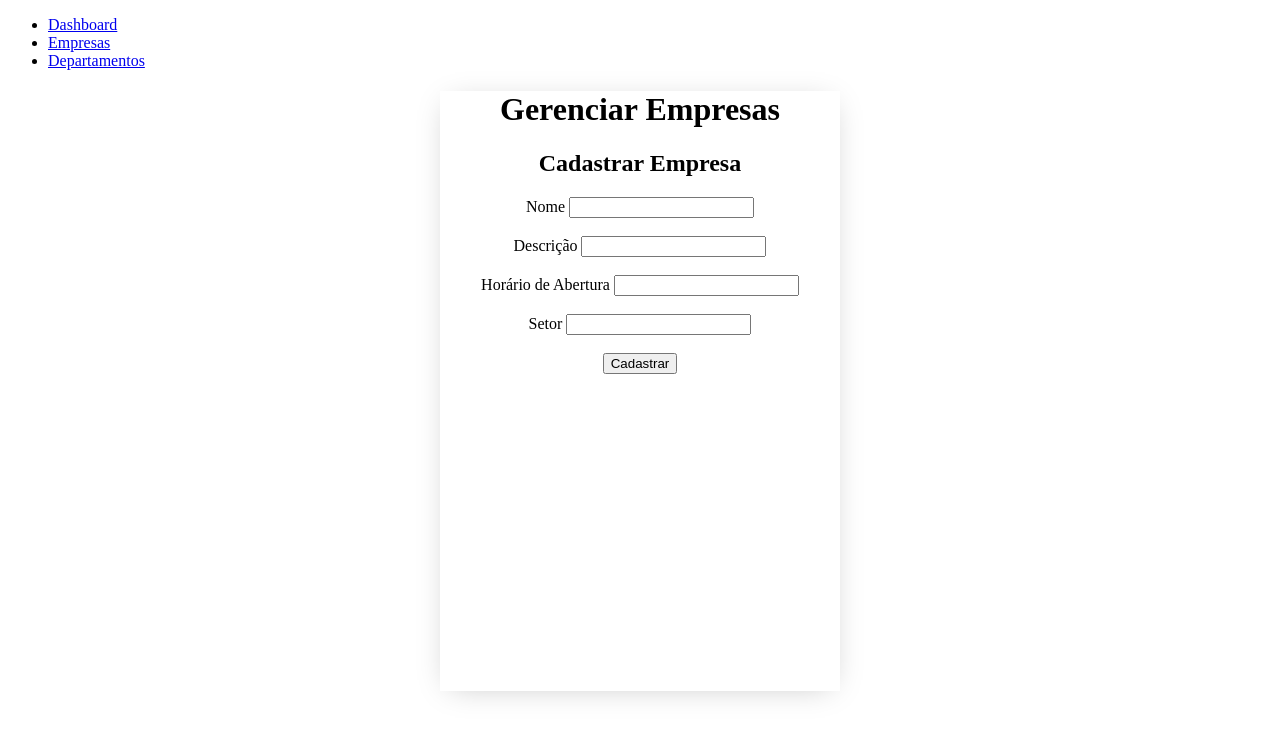
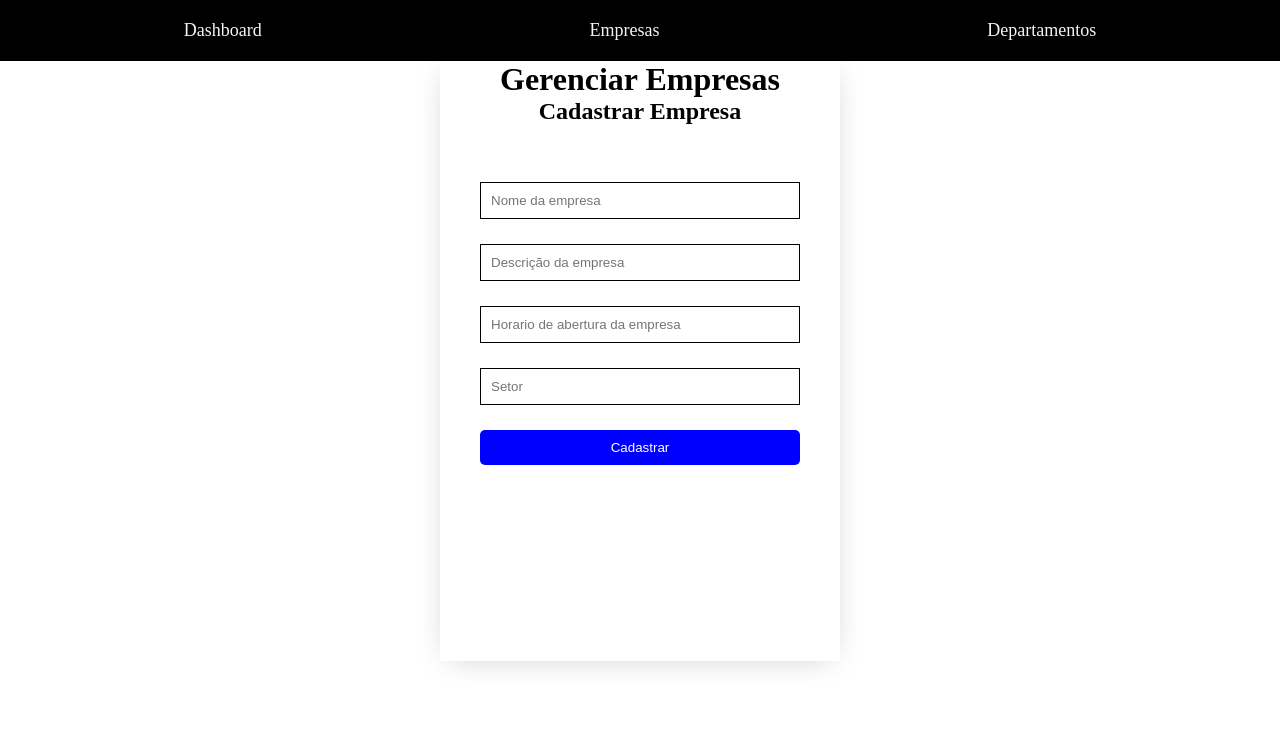
Before and after one commit to pedromaf/pure-javascript-api, a plain HTML site: page src/pages/empresas-criarEmpresa.html in a window 1280 px wide. Drawn offline with Linux system fonts and the light colour scheme.

Commit message:
css empresas e login prontas

```diff
--- a/src/pages/empresas-criarEmpresa.html
+++ b/src/pages/empresas-criarEmpresa.html
@@ -1,13 +1,17 @@
 <!DOCTYPE html>
 <html lang="en">
+
 <head>
     <meta charset="UTF-8">
     <meta http-equiv="X-UA-Compatible" content="IE=edge">
     <meta name="viewport" content="width=device-width, initial-scale=1.0">
+    <link rel="stylesheet" href="../styles/reset.css">
+    <link rel="stylesheet" href="../styles/header.css">
     <link rel="stylesheet" href="../styles/empresas.css">
     <script src="../scripts/models/empresas.js" type="module" defer></script>
     <title>Cadastrar Empresa</title>
 </head>
+
 <body>
     <header>
         <nav>
@@ -24,21 +28,22 @@
 
         <h2>Cadastrar Empresa</h2>
 
-            <form>
+        <form id="cadastrar--form">
             <div id="errorMsgList" class="fieldsErrors">
             </div>
 
-                <label for="cadastroEmpresaNome">Nome</label>
-                <input type="text" id="cadastroEmpresaNome" name="cadastroEmpresaNome"><br><br>
 
-                <label for="cadastroEmpresaDescricao">Descrição</label>
-                <input type="text" id="cadastroEmpresaDescricao" name="cadastroEmail"><br><br>
+            <input type="text" placeholder="Nome da empresa" id="cadastroEmpresaNome" name="cadastroEmpresaNome">
 
-                <label for="cadastroEmpresaHoraAbertura">Horário de Abertura</label>
-                <input type="text" id="cadastroEmpresaHoraAbertura" name="cadastroEmpresaHoraAbertura"><br><br>
 
-                <label for="cadastroEmpresaSetor">Setor</label>
-                <input type="text" id="cadastroEmpresaSetor" name="cadastroEmpresaSetor"><br><br>
+            <input type="text" id="cadastroEmpresaDescricao" placeholder="Descrição da empresa" name="cadastroEmail">
+
+
+            <input type="text" id="cadastroEmpresaHoraAbertura" placeholder="Horario de abertura da empresa"
+                name="cadastroEmpresaHoraAbertura">
+
+
+            <input type="text" id="cadastroEmpresaSetor" placeholder="Setor" name="cadastroEmpresaSetor">
 
             <button id="cadastroButton" type="button">Cadastrar</button>
         </form>
@@ -48,4 +53,5 @@
 
     </footer>
 </body>
+
 </html>
--- a/src/styles/empresas.css
+++ b/src/styles/empresas.css
@@ -9,9 +9,12 @@
     margin: 0 auto;
     height: 600px;
     text-align: center;
-
+    overflow-y: auto;
 }
 
+#pageContent::-webkit-scrollbar {
+    width: 10px;
+}
 
 .listaEmpresa {
 
@@ -29,3 +32,58 @@
     margin-top: 8rem;
 
 }
+
+#cadastrar--form {
+    display: flex;
+    flex-direction: column;
+    margin-top: 2rem;
+    row-gap: 25px;
+}
+
+#cadastrar--form input {
+    border: 1px solid;
+    padding: 10px;
+    width: 80%;
+    margin: 0 auto;
+}
+
+#cadastrar--form button {
+    margin: 0 auto;
+    padding: 10px;
+    background-color: blue;
+    border-radius: 5px;
+    width: 80%;
+    color: #ffffff;
+}
+
+.cadastroEmpresa {
+    display: flex;
+    flex-direction: column;
+    margin-top: 2rem;
+    row-gap: 10px;
+
+}
+
+#listaEmpresas {
+    display: flex;
+    flex-direction: column;
+    row-gap: 20px;
+
+}
+
+#listaEmpresas div {
+    text-align: center;
+    font-size: 20px;
+}
+
+
+.pesquisarEmpresa {
+
+    display: flex;
+    flex-direction: column;
+    row-gap: 25px;
+}
+
+.pesquisarEmpresa h1 {
+    margin-top: 5rem;
+}
--- a/src/styles/header.css
+++ b/src/styles/header.css
@@ -11,7 +11,7 @@ nav>ul {
 
 }
 
-a {
+header>nav>ul>li>a {
     color: #f4f4f4;
     font-size: 18px;
     text-decoration: none;
--- a/src/styles/reset.css
+++ b/src/styles/reset.css
@@ -5,3 +5,19 @@
     border: 0;
     box-sizing: border-box;
 }
+
+input {
+    border: 1px solid;
+    padding: 10px;
+    width: 80%;
+    margin: 0 auto;
+
+}
+
+button {
+    padding: 10px;
+    background-color: blue;
+    color: #FFFFFF;
+    width: 80%;
+    margin: 0 auto;
+}
```
Also changed, not shown: src/pages/departamentos.html (+5 -0 lines), src/pages/empresas-listarEmpresas.html (+7 -3 lines), src/pages/empresas-pesquisarEmpresa.html (+9 -3 lines), src/styles/dashboard.css (+54 -4 lines), src/pages/dashboardAdmin.html (line endings or trailing spaces). Lines whose indentation alone changed are shown as unchanged.
